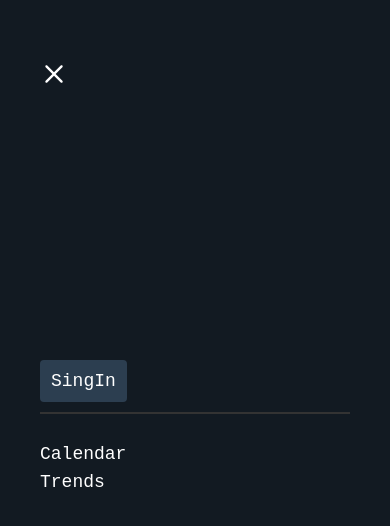
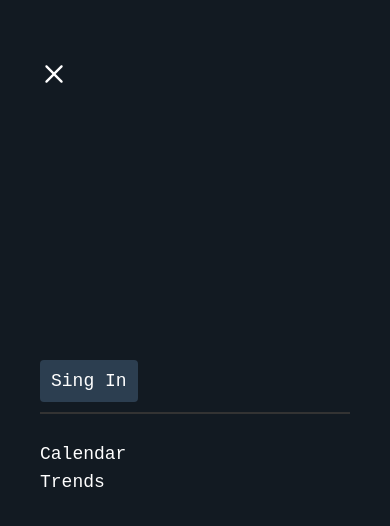
Before and after one commit to joselacruz/moodTracker, a React (Vite) app: page /login in a window 390 px wide. Both pictures are taken after a click on the icon 62 px from the left and 38 px from the top of the page. Shown: the top 526 px of the page. Built offline with nearby package versions, Linux system fonts and the light colour scheme; no server answers; some icons are missing.

Commit message:
try fix scroll login mobile

```diff
--- a/src/Components/UserDetail/index.jsx
+++ b/src/Components/UserDetail/index.jsx
@@ -11,9 +11,9 @@ const UserDetail = () => {
   const contexUserIsAuth = useContext(UserContext);
   const typeButton = () => {
     if (contexUserIsAuth.user) {
-      return <li onClick={handleClick}>SignOut</li>;
+      return <li onClick={handleClick}>Sign Out</li>;
     } else {
-      return <li onClick={handleClick}>SingIn</li>;
+      return <li onClick={handleClick}>Sing In</li>;
     }
   };
   const handleClick = () => {
--- a/src/Pages/Login/Login.css
+++ b/src/Pages/Login/Login.css
@@ -1,7 +1,7 @@
 
 .Login {
 	width: 100%;
-	height: calc(100vh - 80px);
+	margin-top: 50px;
 	display: grid;
 	place-items: center;
 
```
